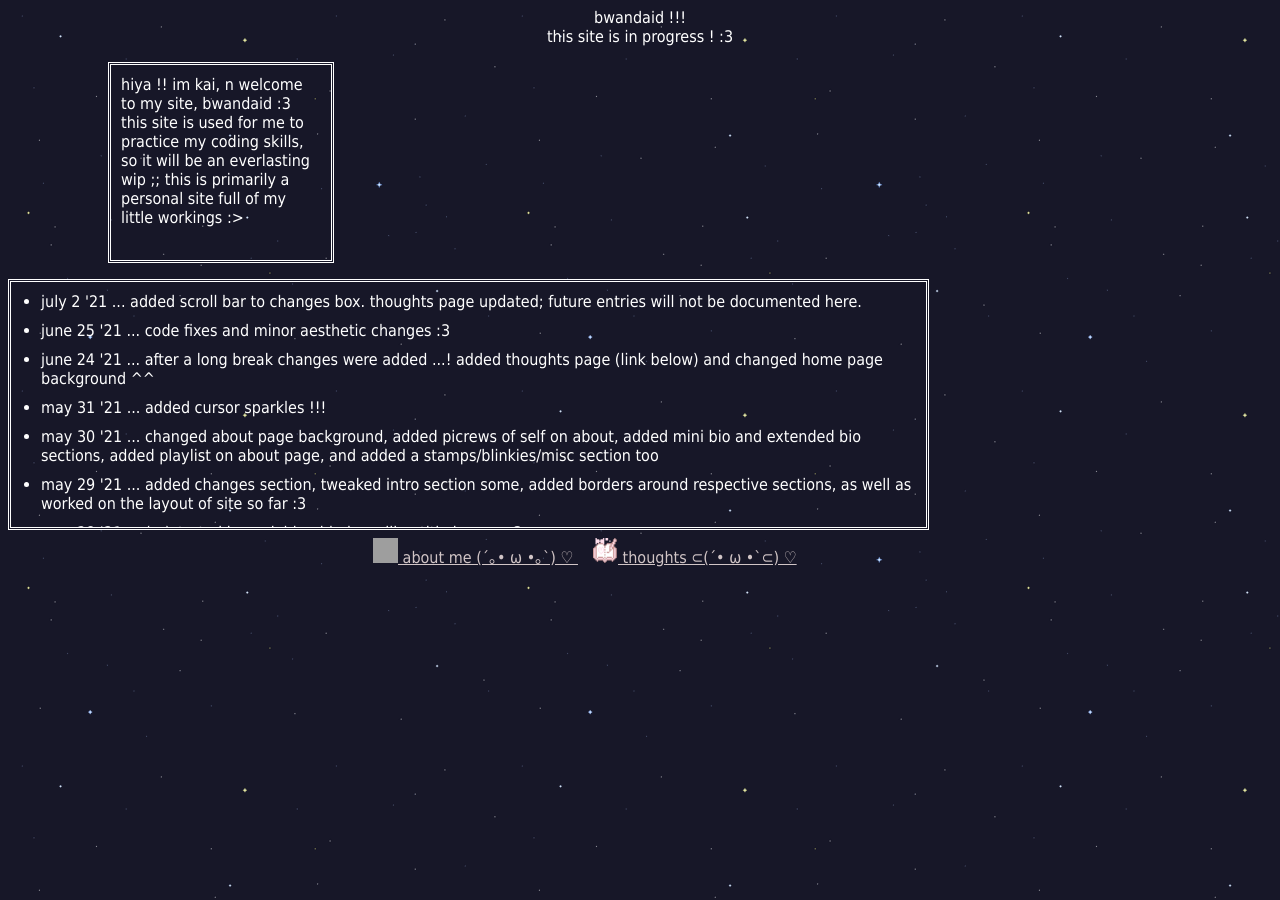
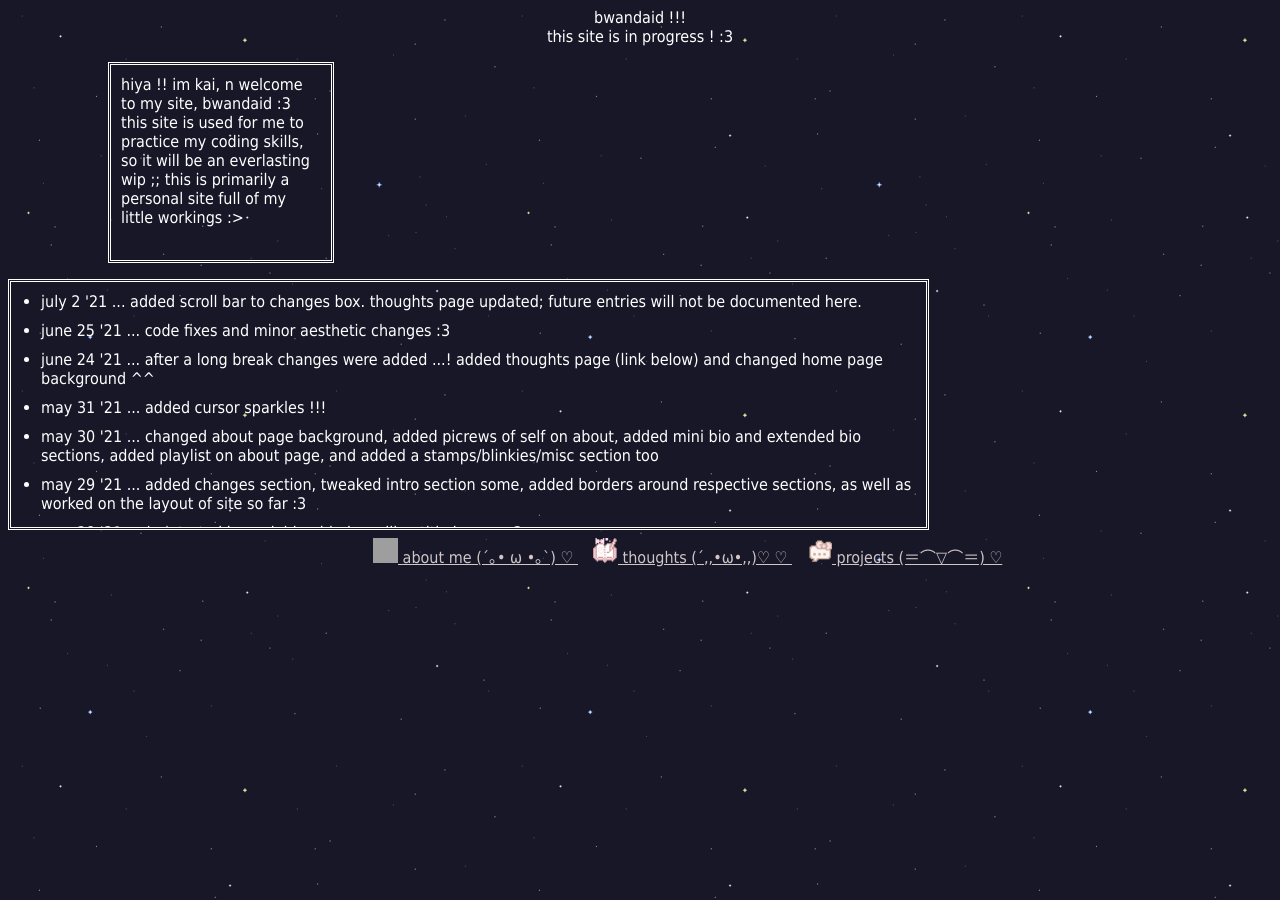
Before and after one commit to the-meliorist/the-meliorist.github.io, a Jekyll site: the page index.html, which Jekyll copies as it is, in a window 1280 px wide. Built offline with Jekyll 4.4.1, drawn with Linux system fonts in a browser that asks for light colours; grey boxes are pictures that could not be loaded.

Commit message:
Update index.html

```diff
--- a/index.html
+++ b/index.html
@@ -224,6 +224,6 @@ function newColour() {
 	  </div>
 
     <a id="abtlink" href="about.html"> <img src="abt.gif"style="width:25px;height:25px;"> about me (´｡• ω •｡`) ♡ </a>
-    <a id="abtlink" href="thoughts.html"> <img src="thoughts.gif"style="width:25px;height:25px;"> thoughts ⊂(´• ω •`⊂) ♡ </a>
-
+    <a id="abtlink" href="thoughts.html"> <img src="thoughts.gif"style="width:25px;height:25px;"> thoughts (´,,•ω•,,)♡ ♡ </a>
+    <a id="abtlink" href="projects.html"> <img src="cicon.gif"style="width:25px;height:25px;"> projects (＝⌒▽⌒＝) ♡ </a>
     </html>
```
